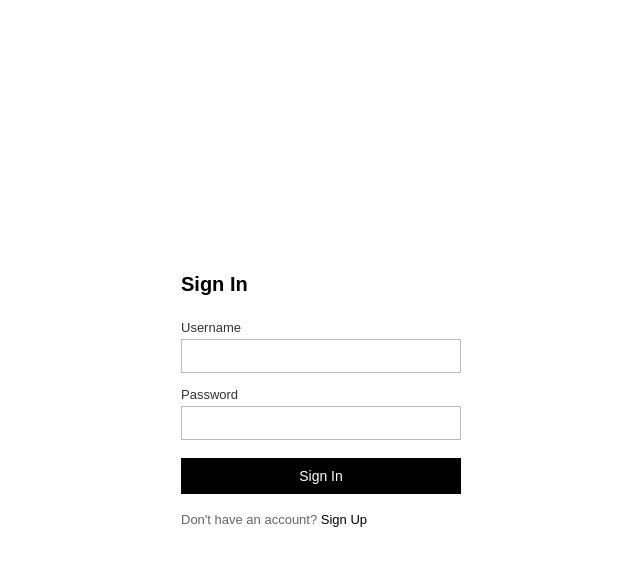
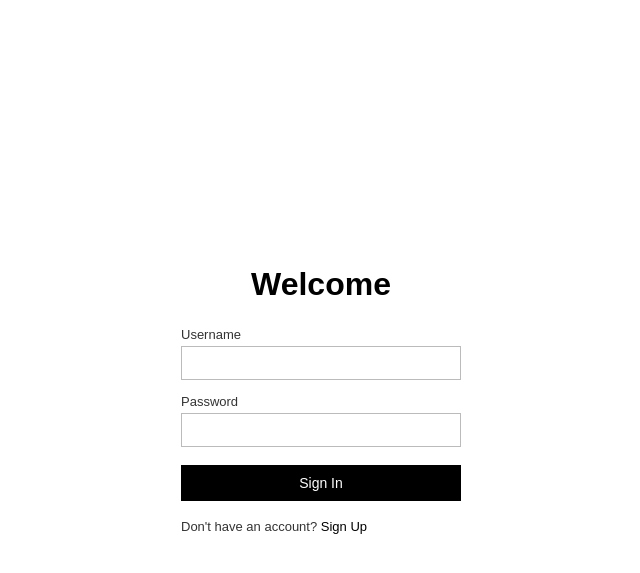
Before and after one commit to faisalcodz/djangoooo, a Django app: template polls/templates/polls/login.html in a window 1280 px wide. Shown: the top 573 px of the page, without its empty margins (319-959 px from the left). Run offline with Django 3.2, Linux system fonts and the light colour scheme; the template is opened without the code that fills it, so the values that code supplies are empty.

Commit message:
Also Updated

```diff
--- a/polls/static/polls/auth.css
+++ b/polls/static/polls/auth.css
@@ -24,9 +24,10 @@ body {
 }
 
 .auth-header h1 {
-    font-size: 20px;
+    font-size: 32px;
     color: #000;
     font-weight: 600;
+    text-align: center;
 }
 
 .auth-messages {
@@ -82,7 +83,7 @@ body {
 .auth-footer {
     margin-top: 18px;
     font-size: 13px;
-    color: #666;
+    color:#333
 }
 
 .auth-footer a {
--- a/polls/templates/polls/login.html
+++ b/polls/templates/polls/login.html
@@ -10,7 +10,7 @@
 <body>
     <div class="auth-container">
         <div class="auth-header">
-            <h1>Sign In</h1>
+            <h1>Welcome</h1>
         </div>
 
         {% if messages %}
```
